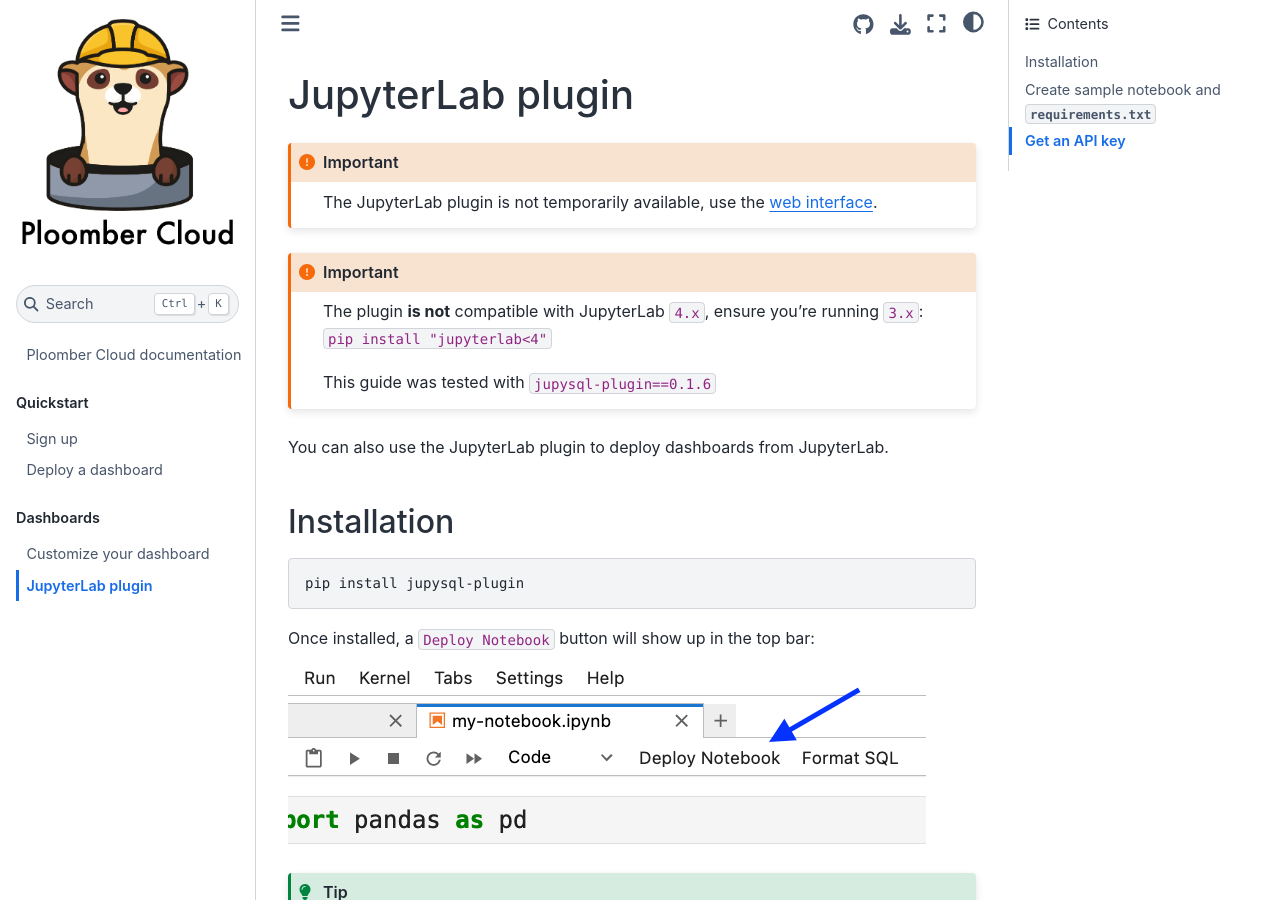
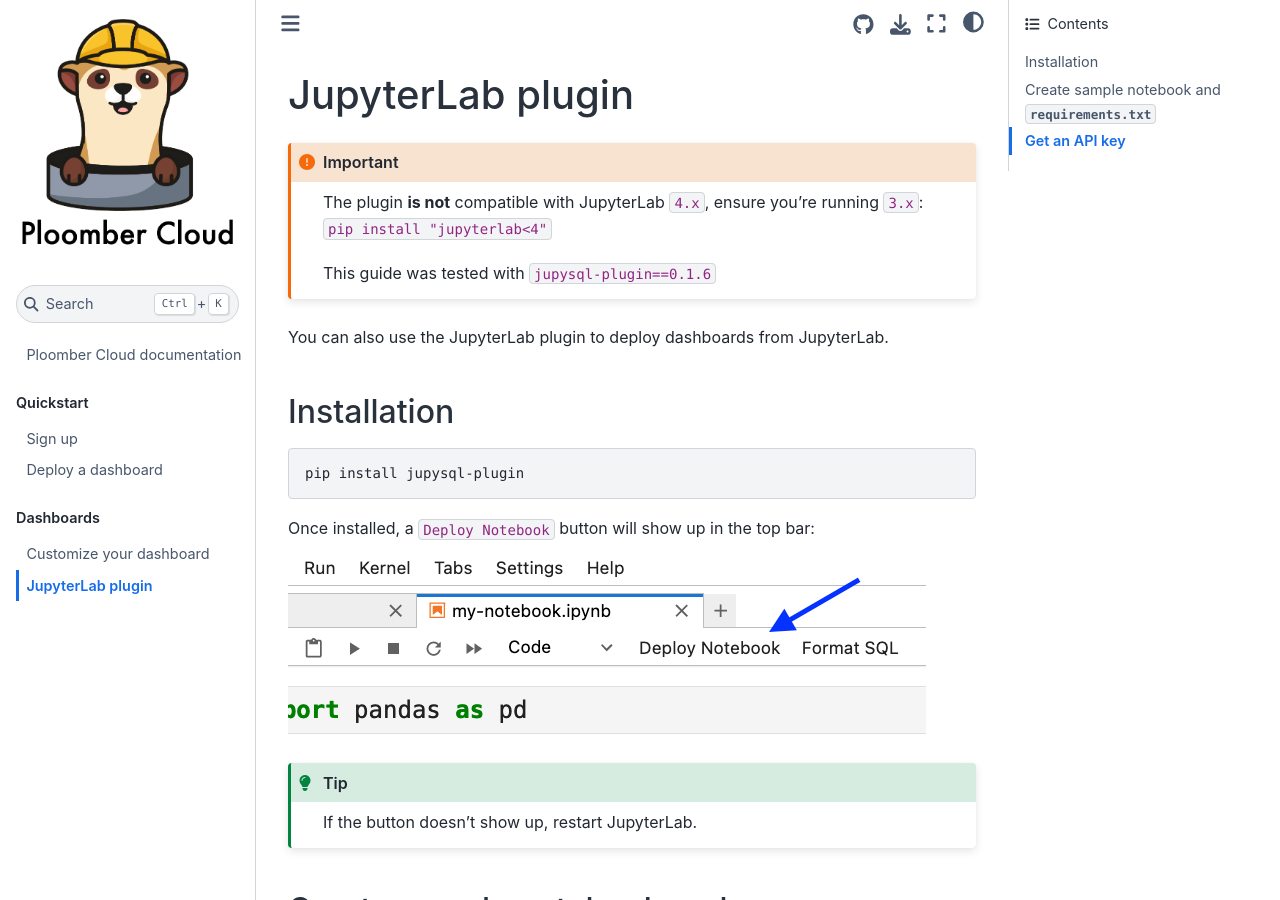
Before and after one commit to ploomber/doc, a Jupyter Book: the page built from doc/dashboards/jupyterlab-plugin.md, in a window 1280 px wide and 900 px high. Built offline with Jupyter Book 1.0.4 settings and Sphinx 7.4.7 and the Sphinx Book theme 1.1.4, drawn with Linux system fonts in a browser that asks for light colours.

Commit message:
remove admonition

````diff
--- a/doc/dashboards/jupyterlab-plugin.md
+++ b/doc/dashboards/jupyterlab-plugin.md
@@ -1,8 +1,4 @@
 # JupyterLab plugin
-
-```{important}
-The JupyterLab plugin is not temporarily available, use the [web interface](../quickstart/dashboard.md).
-```
 
 ```{important}
 The plugin **is not** compatible with JupyterLab `4.x`, ensure you're running `3.x`: `pip install "jupyterlab<4"`
````
